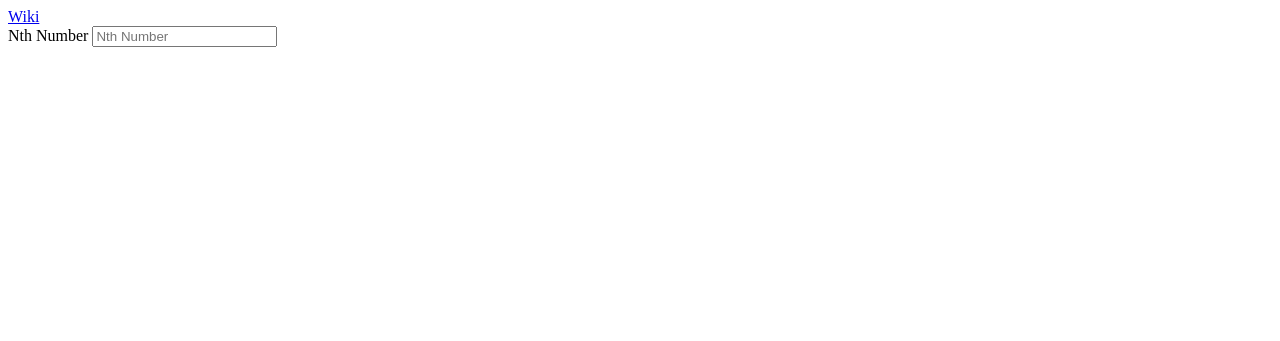
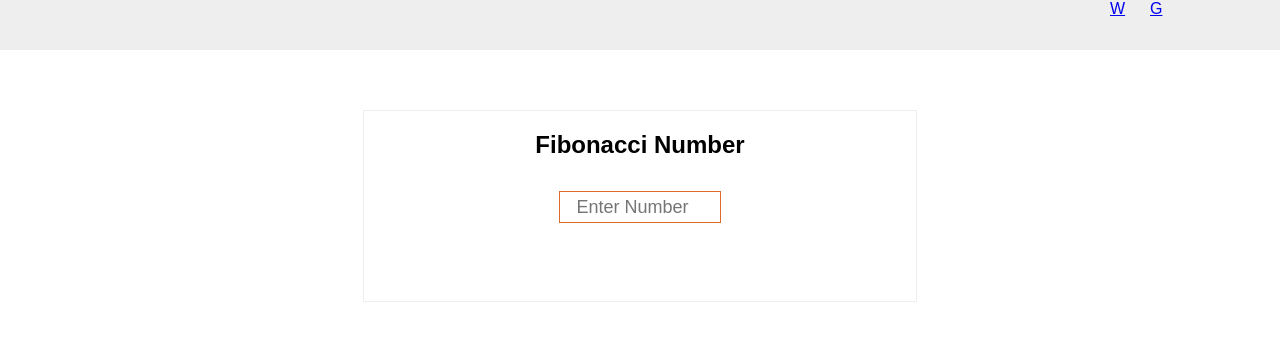
Before and after one commit to herishbrith/Fibonacci, a Django app: a page that uses Compute/templates/Compute/base.html in a window 1280 px wide. Shown: the top 341 px of the page. Run offline with Django 3.2, Linux system fonts and the light colour scheme.

Commit message:
templates added

```diff
--- a/Compute/forms.py
+++ b/Compute/forms.py
@@ -2,4 +2,8 @@ from django import forms
 
 class NumberForm(forms.Form):
 
-	nthNumber = forms.IntegerField(widget=forms.TextInput(attrs={"placeholder": "Nth Number"}))
+	nthNumber = forms.IntegerField(widget=forms.NumberInput(attrs={
+
+		"placeholder": "Enter Number",
+		"min": 1
+	}))
--- a/Compute/templates/Compute/Fibonacci.html
+++ b/Compute/templates/Compute/Fibonacci.html
@@ -1,14 +1,69 @@
 {% extends "Compute/base.html" %}
 {% block fibonacci %}
 
-<form method="post">
-	<div>
-		<label for="nthNumber">Nth Number</label>
-		{{ form.nthNumber }}<br>
+<form method="post" class="fibContainer">
+	<h2>
+		Fibonacci Number
+	</h2>
+	<div class="enterNum">
+	{{ form.nthNumber }}
+	</div>
 
-		{% if result %}
-			{{ result }}
-		{% endif %}
+</form>
+{% if result %}
+	<div class="result">
+
+	{{ result }}
 	</div>
-</form>
+{% endif %}
+<style>
+	.fibContainer{
+
+		width: 40%;
+		min-height: 150px;
+		margin: 0 auto;
+		margin-top: 60px;
+		border: 1px solid #eee;
+		text-align: center;
+		padding: 20px;
+	}
+	.fibContainer > h2{
+
+		height: 30px;
+	}
+	.fibContainer > .enterNum{
+
+		width: 150px;
+		height: 20px;
+		border: 1px solid #de6c27;
+		margin: 0 auto;
+		margin-top: 30px;
+		padding: 5px;
+
+	}
+	.fibContainer > .enterNum input{
+
+		width: inherit;
+		height: inherit;
+		text-align:center;
+		border: 0;
+		font-size: 18px;
+		color: green;
+	}
+	.result{
+
+		margin: 0 auto;
+		margin-top: 20px;
+		padding: 8px 10px;
+		width: 40%;
+		min-height: 25px;
+		background-color: purple;
+		font-size: 18px;
+		text-align: center;
+		color: #fff;
+		word-wrap: break-word;
+		height: auto;
+
+	}
+</style>
 {% endblock %}
--- a/Compute/templates/Compute/base.html
+++ b/Compute/templates/Compute/base.html
@@ -1,8 +1,22 @@
 <!DOCTYPE html>
 
-<html>
+<html lang="en">
 	<head>
 		<meta charset="utf-8">
+		<title> Find Fibonnaci number </title>
+
+		<style>
+			*{
+				padding: 0;
+				height: 0;
+				margin: 0;
+				outline: none;
+				font-family: sans-serif;
+			}
+			.clear{
+				clear: both;
+			}
+		</style>
 	</head>
 
 	<body>
--- a/Compute/templates/Compute/header.html
+++ b/Compute/templates/Compute/header.html
@@ -1,7 +1,33 @@
-<header>
+<header class="clear">
 	<div class="container">
-		<nav>
-			<a href="https://en.wikipedia.org/wiki/Fibonacci_number" title="Wiki">Wiki</a>
-		</nav>
+		<ul class="links">
+			<li>
+				<a href="https://en.wikipedia.org/wiki/Fibonacci_number" title="Wiki">W</a>
+			</li>
+			<li>
+				<a href="https://en.wikipedia.org/wiki/Fibonacci_number" title="Github">G</a>
+			</li>
+		</ul>
 	</div>
 </header>
+<style>
+ header{
+     height: 50px;
+     background-color: #eeeeee;
+ }
+ .links, .links li{
+ 	list-style:none;
+ 	padding: 0;
+ }
+ .links{
+ 	width: 120px;
+ 	height: 40px;
+ 	position: absolute;
+ 	right: 50px;
+ }
+ .links li{
+ 	width: 40px;
+ 	height: 40px;
+ 	float: left;
+ }
+</style>
--- a/Compute/views.py
+++ b/Compute/views.py
@@ -19,7 +19,7 @@ def computeNthNumber(request):
 
 			data = form.data
 			pos = int(data["nthNumber"])
-			x, y = 0, 1
+			x, y, z = 0, 1, 1
 
 			for i in range(pos-1):
 
```
